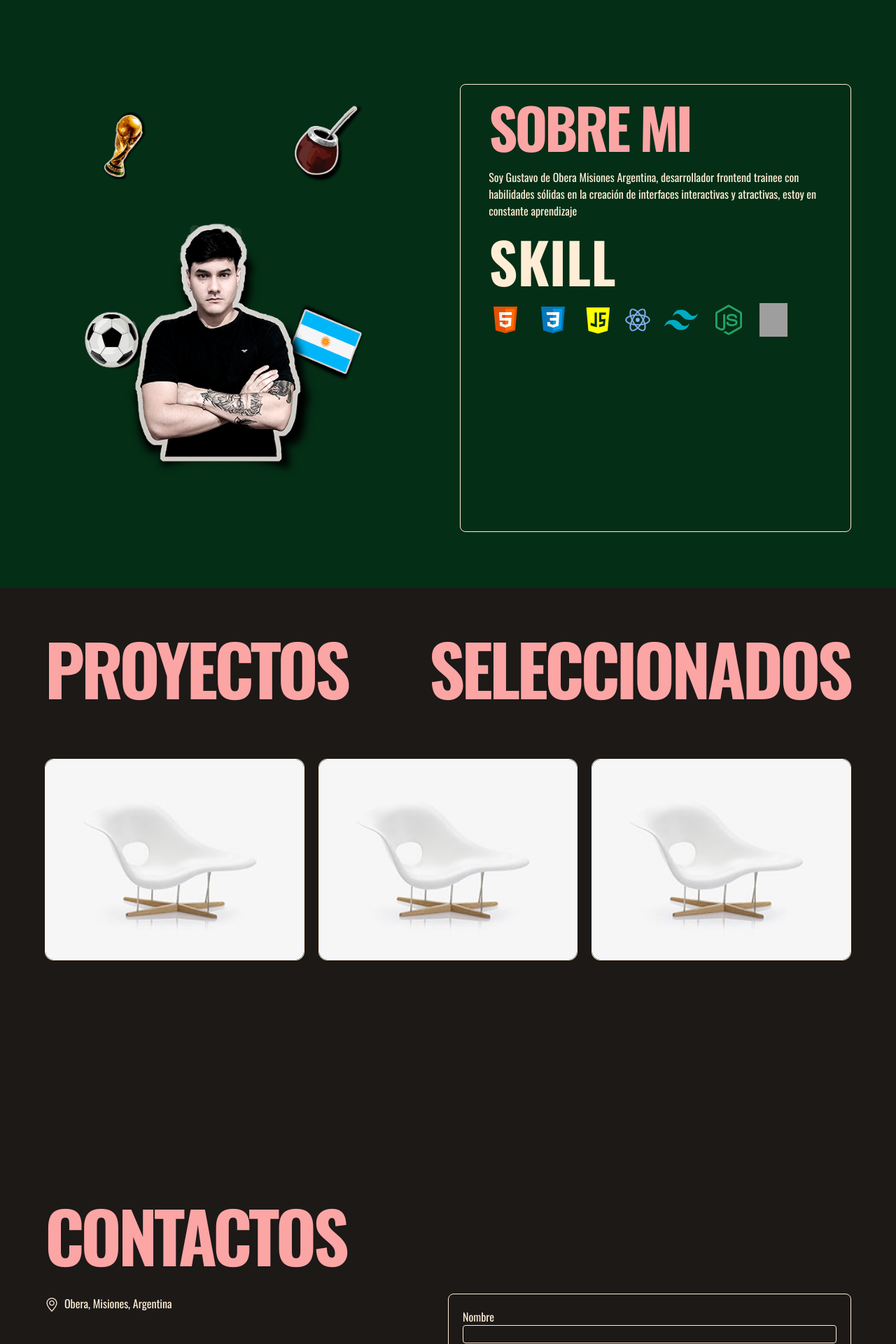
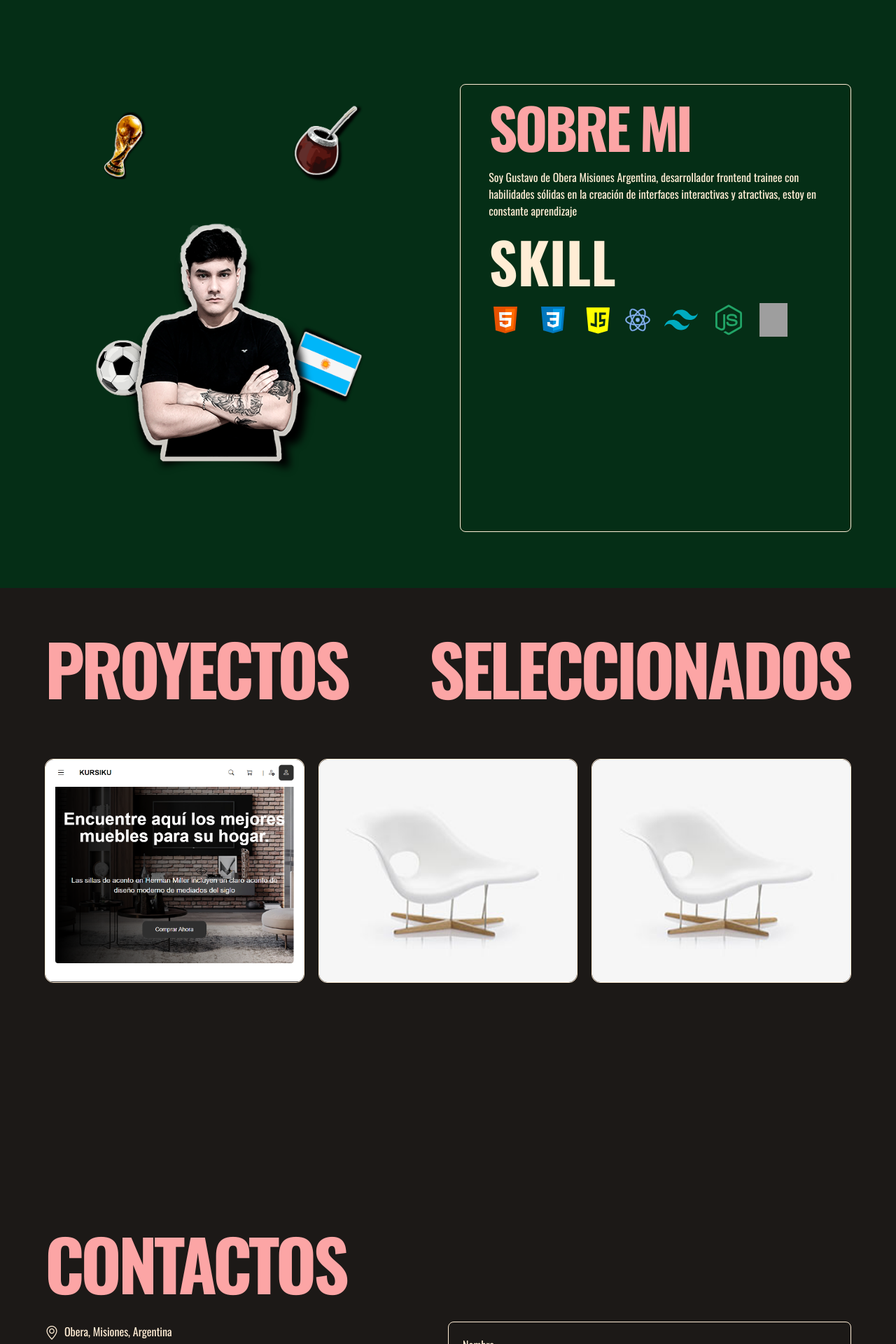
Before and after one commit to Gustavogomez195/porfolio-new, a React (Vite) app: page / in a window 1280 px wide. Shown: the part 760-2680 px from the top of the page at 70% size. Built offline with nearby package versions, Linux system fonts and the light colour scheme; grey boxes are pictures that could not be loaded; a web font is replaced by a local one; what tailwindcss-animated would draw is missing.

Commit message:
implementacion del Sidebar y correccion de errores

```diff
--- a/src/Component/Contactos/Contactos.jsx
+++ b/src/Component/Contactos/Contactos.jsx
@@ -38,7 +38,7 @@ const Contactos = () => {
 
 
   return (
-    <div id='contactos' className=' w-full h-screen bg-stone-900 px-10 lg:px-16 pt-10 lg:pt-16  overflow-hidden '>
+    <div id='contactos' className=' w-full lg:h-screen bg-stone-900 px-10 lg:px-16 pt-10 lg:pt-16  overflow-hidden '>
 
       <motion.h5  ref={ref}
       initial="hidden"
@@ -47,7 +47,7 @@ const Contactos = () => {
         visible: { opacity: 1, y: 0 },
         hidden: { opacity: 0, y: 50 },
       }}
-      transition={{ duration: 0.5 }} className='text-red-300 font-oswald font-bold tracking-tighter text-4xl  lg:text-[100px] uppercase pt-10 '>Contactos</motion.h5>
+      transition={{ duration: 0.5 }} className='text-red-300 font-oswald font-bold tracking-tighter text-4xl md:text-[80px] lg:text-[100px] uppercase pt-20 '>Contactos</motion.h5>
 <div className='flex flex-col lg:grid lg:grid-cols-2 pt-16'>
 
 
--- a/src/Component/Footer/Footer.jsx
+++ b/src/Component/Footer/Footer.jsx
@@ -9,7 +9,7 @@ const Footer = () => {
         animate={{ x: '-100%' }}
         transition={{ repeat: Infinity, duration: 10, ease: 'linear' }}>
 
-<p className='text-red-300 font-oswald font-bold tracking-tighter text-4xl lg:text-[100px] uppercase opacity-30  '>!Contactate conmigo¡</p>
+<p className='text-red-300 font-oswald font-bold tracking-tighter text-4xl md:text-[80px]  lg:text-[100px] uppercase opacity-30  '>!Contactate conmigo¡</p>
 
 
      </motion.div>
--- a/src/Component/Hero/Hero.jsx
+++ b/src/Component/Hero/Hero.jsx
@@ -43,8 +43,8 @@ const Hero = () => {
 
 
   return (
-    <div id="inicio" className="w-full  bg-green-950 h-screen flex justify-center  items-center px-16 " >
-<div className= 'font-oswald font-semibold leading-tight tracking-tighter  text-orange-100 text-left text-5xl lg:text-[120px]  uppercase animate-fade-down'>
+    <div id="inicio" className="w-full  bg-green-950 h-screen flex justify-center  items-center px-10 lg:px-16 " >
+<div className= 'font-oswald font-semibold leading-tight tracking-tighter  text-orange-100 text-left text-5xl md:text-8xl lg:text-[120px]  uppercase animate-fade-down'>
 
 
 
@@ -55,7 +55,7 @@ const Hero = () => {
 
       <h2   >Desarrollador web</h2>
     </div>
-     <motion.div className="hidden lg:flex absolute  items-center  top-[160px] right-[190px]" animate={controls}>
+     <motion.div className="hidden lg:flex absolute  items-center  top-[170px] right-[190px]" animate={controls}>
       <img className="w-44 h-44  animate-fade-down" src={logog} alt="logo" />
 
      </motion.div>
--- a/src/Component/Proyectos/Card.jsx
+++ b/src/Component/Proyectos/Card.jsx
@@ -2,23 +2,25 @@
 
 const Card = ({ titles, subtitles, images }) => {
   return (
-    <div className="flex flex-col w-92 h-72  items-center  justify-center border rounded-xl border-orange-100">
+    <div className="flex flex-col w-92 h-80  items-center justify-center border rounded-xl border-orange-100">
       <div className="h-full w-full group relative items-center justify-center overflow-hidden cursor-pointer ">
         <img
-          className=" rounded-xl h-full  w-full object-cover group-hover:scale-120 transition-transform duration-500 group-hover:opacity-20 "
+          className=" rounded-xl h-full  w-full object-cover  transition-transform duration-500 group-hover:opacity-5 "
           src={images}
           alt="silla"
         />
 
-        <div className=" absolute inset-0  flex items-center justify-center pb-12  px-9 gap-5 translate-y-[70%] group-hover:translate-y-0 transition-all duration-500 text-red-100 ">
-          <a href="#" >
+
+        <div className="absolute flex flex-col inset-0 text-orange-100  items-center justify-center gap-3 px-6  translate-y-[100%] group-hover:translate-y-0 transition-all duration-500  ">
+          <div className="flex gap-5">
+
+        <a target="_blank" href="https://github.com/LautaroJLZ/BackEndReact" >
           <i className=" bi bi-github text-2xl "></i>
           </a>
-          <a href="#">
+          <a target="_blank" href="https://back-end-react-final-project.vercel.app/">
           <i className="bi bi-link-45deg text-2xl "></i>
           </a>
-        </div>
-        <div className="absolute flex flex-col inset-0 text-orange-100 items-center justify-center gap-3 px-6  translate-y-[70%] group-hover:translate-y-12 transition-all duration-500  ">
+          </div>
           <h5 className="font-oswald font-bold text-3xl lg:text-5xl uppercase tracking-tighter">{titles}</h5>
           <p className="font-oswald font-bold text-sm uppercase tracking-tighter ">{subtitles}</p>
         </div>
--- a/src/Component/Proyectos/Proyectos.jsx
+++ b/src/Component/Proyectos/Proyectos.jsx
@@ -1,5 +1,6 @@
 
 import Silla from "../../assets/silla.jpg"
+import ecommerce from "../../assets/ecommerce.png"
 import { Card } from "./Card";
 import React, { useEffect } from 'react';
 import { motion, useAnimation } from 'framer-motion';
@@ -25,20 +26,20 @@ const Proyectos = () => {
   const cards = [
     {
       id: 1,
-      title: "Proyecto-1",
-      subtitle: "Informacion sobre el proyecto que lo voy a escribir aca cuando sepa cual subir",
-      image: Silla,
+      title: "Ecommerce",
+      subtitle: "Desarrollé un ecommerce dedicado a la venta de muebles en colaboración con un equipo, utilizando MongoDB como base de datos. Utilizamos Express.js como framework de backend para la gestión de rutas y controladores, React.js para la interfaz de usuario dinámica y responsive, y Node.js para el entorno de ejecución del servidor.",
+      image: ecommerce,
     },
     {
       id: 2,
       title: "Proyecto-2",
-      subtitle: "Informacion sobre el proyecto que lo voy a escribir aca cuando sepa cual subir",
+      subtitle: "Informacion sobre el proyecto",
       image: Silla,
     },
     {
       id: 3,
       title: "Proyecto-3",
-      subtitle: "Informacion sobre el proyecto que lo voy a escribir aca cuando sepa cual subir"  ,
+      subtitle: "Informacion sobre el proyecto"  ,
       image: Silla,
     },
 
@@ -56,11 +57,11 @@ const Proyectos = () => {
       }}
       transition={{ duration: 0.5 }}>
 
-      <h5 className=' text-red-300 font-oswald font-bold tracking-tighter text-4xl lg:text-[100px] uppercase leading-none '>proyectos  <span className="pl-16 lg:pl-24   ">seleccionados  </span></h5>
+      <h5 className=' text-red-300 font-oswald font-bold tracking-tighter text-4xl md:text-[80px] lg:text-[100px] uppercase leading-none '>proyectos  <span className="pl-16 lg:pl-24   ">seleccionados  </span></h5>
 
 
 
-      <div className="flex flex-col lg:grid lg:grid-cols-3 gap-5 pt-20  ">
+      <div className="flex flex-col md:grid md:grid-cols-2 lg:grid lg:grid-cols-3  gap-5 pt-20  ">
         {cards.map((card) => (
           <div key={card.id}>
             <Card
--- a/src/Component/Sobremi/Sobremi.jsx
+++ b/src/Component/Sobremi/Sobremi.jsx
@@ -57,9 +57,9 @@ const Sobremi = () => {
 
 
   return (
-    <div   id="sobremi" className={` ${scrolear ? 'bg-stone-900' : ' bg-green-950 '} w-full   h-screen  flex flex-col lg:flex-row px-16 gap-20 pt-5 lg:pt-20 pb-20 transition-all duration-500  `}
+    <div   id="sobremi" className={` ${scrolear ? 'bg-stone-900' : ' bg-green-950 '} w-full   lg:h-screen  flex flex-col md:flex-row lg:flex-row px-10 lg:px-16 gap-20 pt-5 lg:pt-20 pb-20 transition-all duration-500  `}
    >
-      <motion.div className="relative flex items-center w-full "
+      <motion.div className="relative flex items-end items-center  justify-center w-full "
        ref={ref}
        initial="hidden"
        animate={controls}
@@ -69,11 +69,11 @@ const Sobremi = () => {
        }}
        transition={{ duration: 0.5 }} >
 
-    <img className="w-20 h-20 lg:h-52 lg:w-52  lg:absolute top-0 lg:top-[270px]   " src={pelota} alt="pelota" />
-   <img className="  absolute z-30 right-0 lg:right-4 bottom-14 lg:bottom-10" src={perfil} alt="perfil" />
-   <img className="lg:absolute w-16 h-16 lg:w-40 lg:h-40 end-8 top-0  " src={mate} alt="mate" />
-   <img className="lg:absolute w-16 h-16 lg:w-40 lg:h-40 end-8 top-72" src={bandera} alt="bandera" />
-   <img className="lg:w-24 lg:h-24 w-12 h-12 top-10 left-16 lg:absolute   " src={copa} alt="copa" />
+    <img className="w-20 h-20 md:w-40 md:h-40 lg:h-52 lg:w-52 md:absolute  lg:absolute start-4 top-0 md:top-[300px] lg:top-[310px]   " src={pelota} alt="pelota" />
+   <img className="  absolute z-30 right-0 lg:right-4 bottom-14 md:bottom-8 lg:bottom-10" src={perfil} alt="perfil" />
+   <img className="md:absolute  lg:absolute w-16 h-16 md:w-28 md:h-28  lg:w-40 lg:h-40 end-8 top-0  " src={mate} alt="mate" />
+   <img className="md:absolute  lg:absolute w-16 h-16 md:w-28 md:h-28  lg:w-40 lg:h-40 end-8 md:top-80 top-72" src={bandera} alt="bandera" />
+   <img className="md:absolute  lg:w-24 lg:h-24 w-12 h-12 md:w-16 md:h-16  lg:top-10 md:top-8  md:left-16  lg:left-16 lg:absolute   " src={copa} alt="copa" />
       </motion.div>
 
 
@@ -88,10 +88,11 @@ const Sobremi = () => {
  }}
  transition={{ duration: 0.5 }}>
 
-    <h1 className=" font-bold tracking-tighter text-[40px] lg:text-[80px]  text-red-300 left-1/2 uppercase top-7  ">Sobre mi</h1>
+    <h1 className=" font-bold tracking-tighter text-[40px] md:text-[60px] lg:text-[80px]  text-red-300 left-1/2 uppercase top-7  ">Sobre mi</h1>
     <p className="  text-orange-100 left-1/2 right-14 top-24  ">Soy Gustavo de Obera Misiones Argentina, desarrollador frontend trainee con habilidades sólidas en la creación de interfaces interactivas y atractivas, estoy en constante aprendizaje </p>
-    <h5 className=" font-bold text-[40px] lg:text-[80px] text-orange-100 left-1/2 uppercase top-40">Skill</h5>
-    <div className="flex flex-wrap gap-5  ">
+    <h5 className=" font-bold text-[40px] md:text-[60px] lg:text-[80px] text-orange-100 left-1/2 uppercase top-40">Skill</h5>
+
+    <div className="flex flex-wrap gap-5 pb-5  ">
 
 
     <img  src={html} alt="html" />
```
Also changed, not shown: src/Component/Navbar/Header.jsx (+5 -2 lines), src/Component/Navbar/Navbar.jsx (+20 -5 lines), src/assets/ecommerce.png (added).
